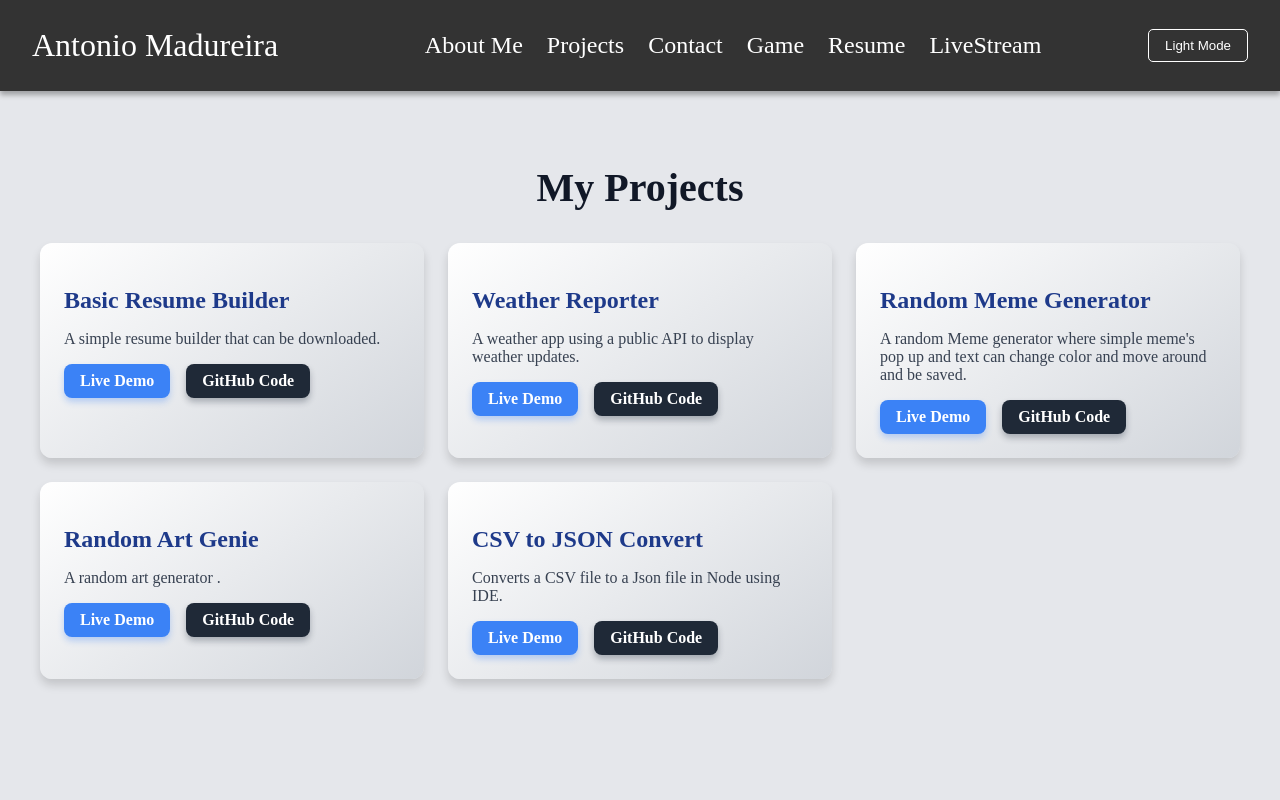
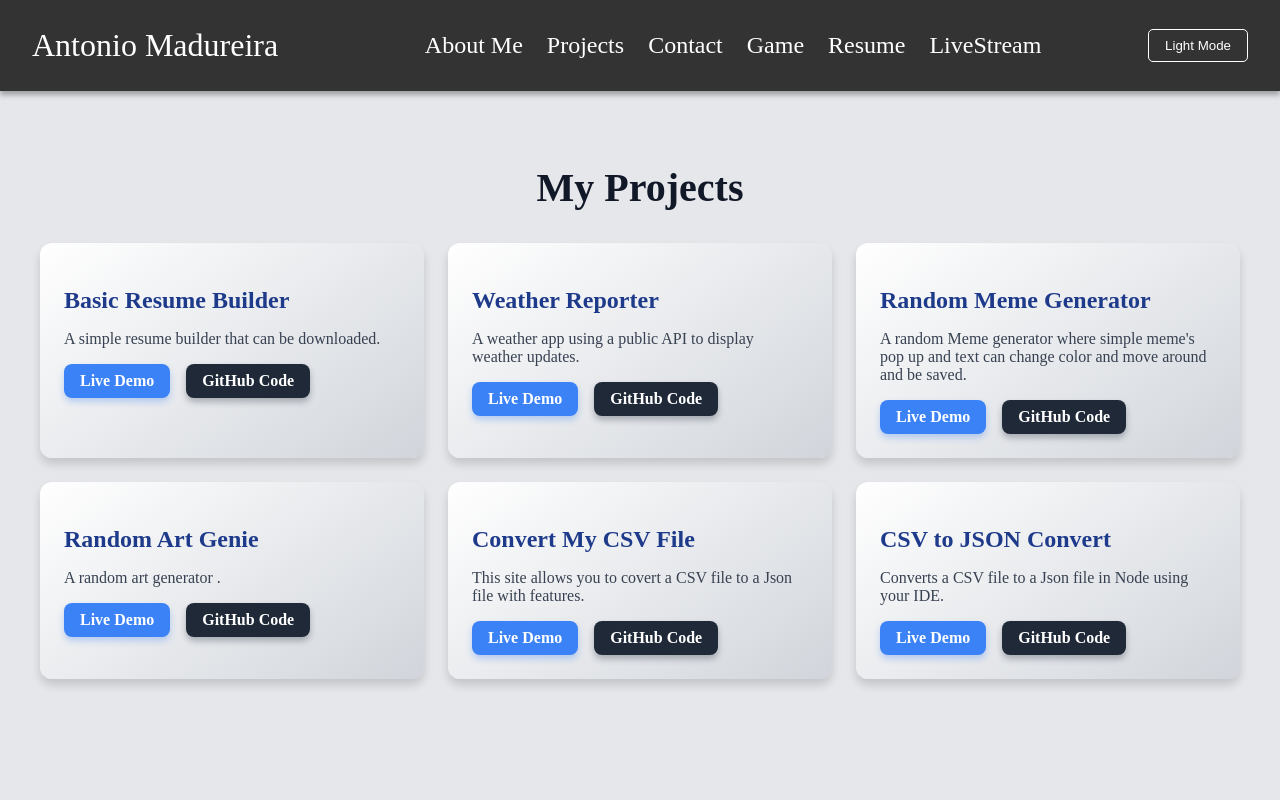
Before and after one commit to AntonioMadureira22/myportfolio2024, a React (Create React App) app: page /projects in a window 1280 px wide. Shown: the top 800 px of the page. Built offline with nearby package versions, Linux system fonts and the light colour scheme; the HTML template or start-up script is replaced by a standard one; a web font is replaced by a local one.

Commit message:
added a new project

```diff
--- a/src/components/mywork/projects.jsx
+++ b/src/components/mywork/projects.jsx
@@ -27,8 +27,14 @@ const projects = [
     githubLink: "https://github.com/AntonioMadureira22/random-art-generator",
   },
   {
+    title: "Convert My CSV File",
+    description: "This site allows you to covert a CSV file to a Json file with features.",
+    liveLink: "https://convertmycsv.netlify.app/",
+    githubLink: "https://github.com/AntonioMadureira22/csvtojson2/tree/develop",
+  },
+  {
     title: "CSV to JSON Convert",
-    description: "Converts a CSV file to a Json file in Node using IDE.",
+    description: "Converts a CSV file to a Json file in Node using your IDE.",
     liveLink: "https://github.com/AntonioMadureira22/csvtojson",
     githubLink: "https://github.com/AntonioMadureira22/csvtojson",
   },
```
